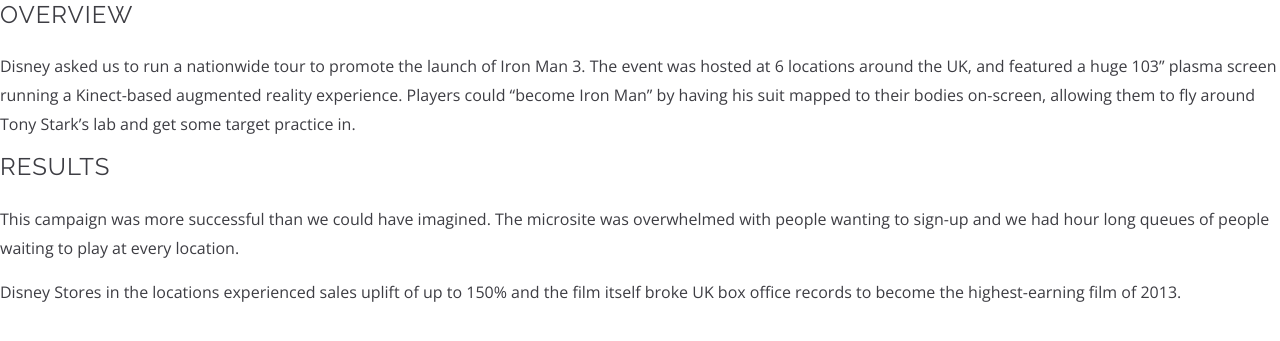
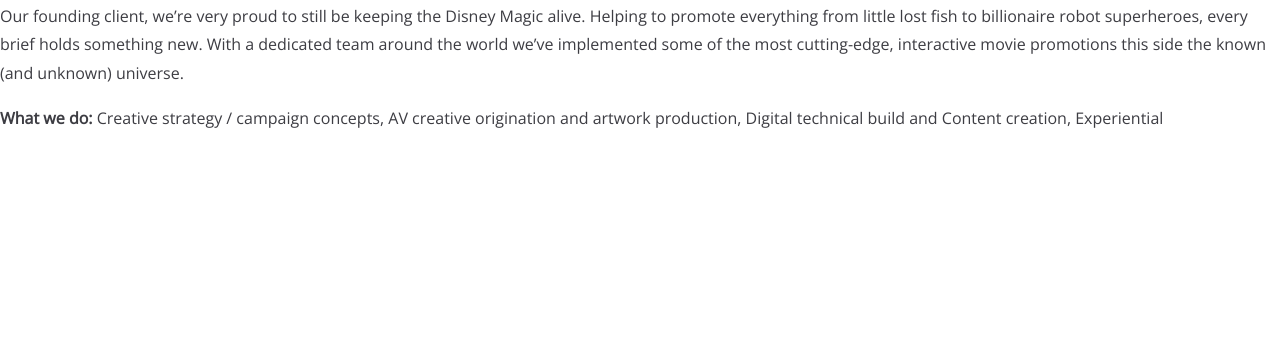
Before and after one commit to lickcreative/website, a Jekyll site: the page built from _work/disney.markdown, in a window 1280 px wide and 1264 px high, cut to the strip 670-1011 px from the top of the window. Built offline with Jekyll 4.4.1, drawn with Linux system fonts in a browser that asks for light colours.

Commit message:
Updated Disney

```diff
--- a/_work/disney.markdown
+++ b/_work/disney.markdown
@@ -3,16 +3,13 @@ title: Disney
 date: 2016-07-21 13:28:00 Z
 work_assets:
 - "/uploads/become-iron-man.jpg"
+desktop_image: "/uploads/work/disney_mobile@1x.jpg"
+mobile_image: "/uploads/work/disney_desktop@1x.jpg"
 cover_video: https://www.youtube.com/embed/9gSDjL2DVDM
 layout: work-page-video
-desktop_image: "/uploads/work/disney_mobile@1x.jpg"
-mobile_image: "/uploads/work/disney_desktop@1x.jpg"
 ---
 
-## Overview
-Disney asked us to run a nationwide tour to promote the launch of Iron Man 3. The event was hosted at 6 locations around the UK, and featured a huge 103" plasma screen running a Kinect-based augmented reality experience. Players could "become Iron Man" by having his suit mapped to their bodies on-screen, allowing them to fly around Tony Stark's lab and get some target practice in.
+Our founding client, we’re very proud to still be keeping the Disney Magic alive. Helping to promote everything from little lost fish to billionaire robot superheroes, every brief holds something new. With a dedicated team around the world we’ve implemented some of the most cutting-edge, interactive movie promotions this side the known (and unknown) universe.
 
-## Results
-This campaign was more successful than we could have imagined. The microsite was overwhelmed with people wanting to sign-up and we had hour long queues of people waiting to play at every location.
-
-Disney Stores in the locations experienced sales uplift of up to 150% and the film itself broke UK box office records to become the highest-earning film of 2013.
+**What we do:** Creative strategy / campaign concepts, AV creative
+origination and artwork production, Digital technical build and Content creation, Experiential
```
